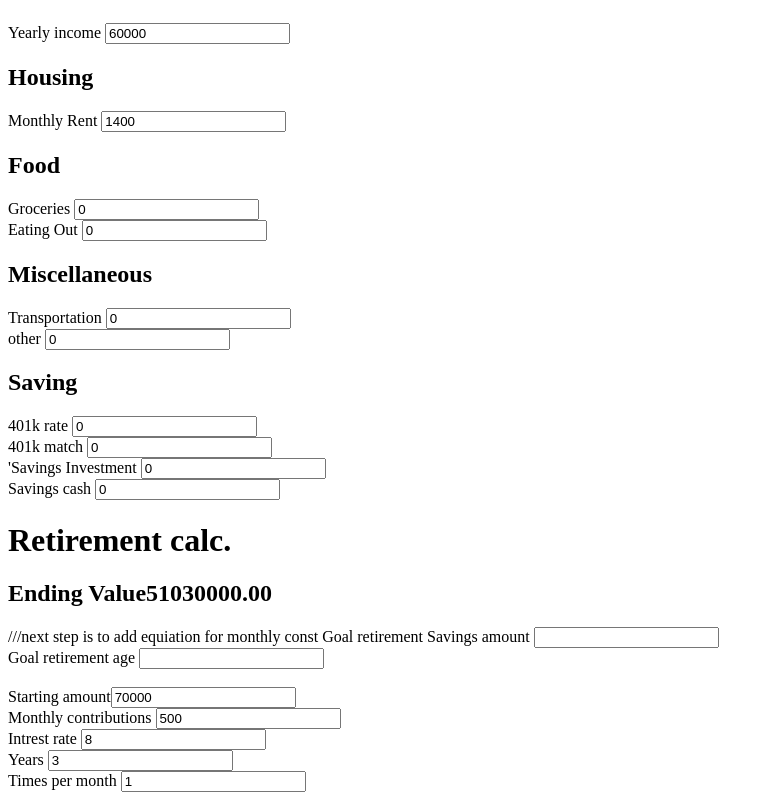
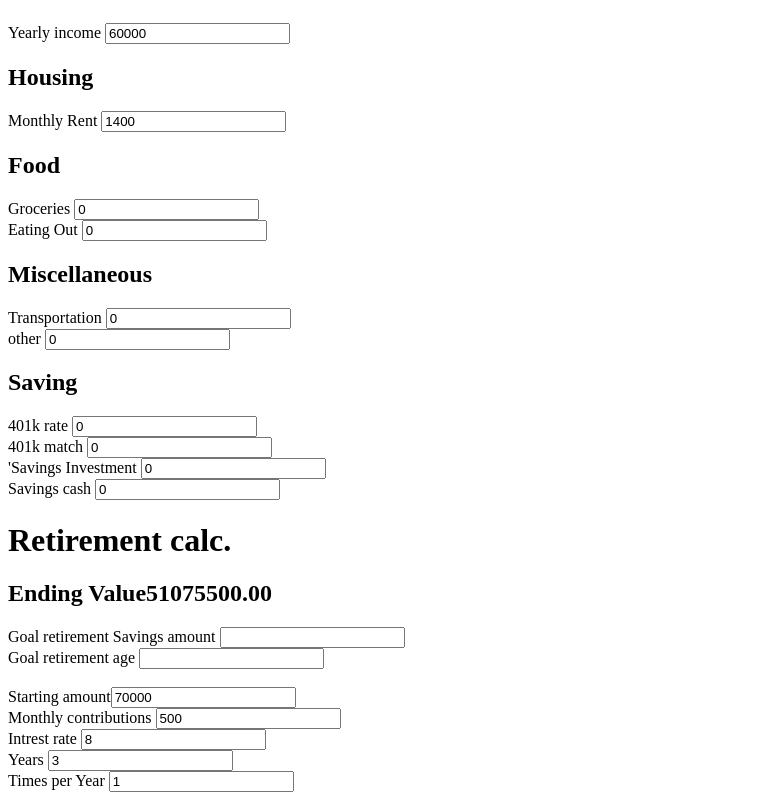
Before and after one commit to BenDMaryland/finder, a React (Create React App) app in the folder my-app/: page / in a window 1280 px wide. Shown: the part 423-1223 px from the top of the page, without its empty margins (0-774 px from the left). Built offline with nearby package versions, Linux system fonts and the light colour scheme; no server answers.

Commit message:
added monthly contricutions

```diff
--- a/my-app/src/components/Retire.js
+++ b/my-app/src/components/Retire.js
@@ -11,21 +11,24 @@ function Retire() {
 
     useEffect(() => {
 
-
-        let nt = timesPerMonth* years
+        console.log("Month cont ", MonthlyContr)
+        let nt = timesPerMonth * years
         let IntrestRate = 1 + (Interest / timesPerMonth)
-        console.log("intr rate", IntrestRate)
         let compounder = Math.pow(IntrestRate, nt)
-console.log(compounder)
-console.log("Results",compounder * initValue )
 
 
+        let FutureValue = MonthlyContr * ((compounder- 1) / (Interest / timesPerMonth))
 
-        setEndingValue(compounder * initValue )
+
+        let princCompoud = compounder * initValue
+
+
+        setEndingValue(princCompoud + FutureValue)
 
 
     }, [years, Interest, MonthlyContr, initValue, timesPerMonth, initValue])
 
+    //Total = [ P(1+r/n)^(nt) ] + [ PMT × (((1 + r/n)^(nt) - 1) / (r/n)) ]
     return (
 
 
@@ -35,16 +38,16 @@ console.log("Results",compounder * initValue )
 
 
 
-///next step is to add equiation for monthly const
+
 
             <label> Goal retirement Savings amount</label> <input ></input><br />
             <label> Goal retirement age   </label><input></input><br />
             <br />
-            <label>Starting amount</label><input value={initValue} onChange={(e) => setinitValue(e.target.value)}></input><br />
-            <label> Monthly contributions   </label ><input value={MonthlyContr} onChange={(e) => setMonthlyContr(e.target.value)}></input><br />
-            <label> Intrest rate   </label><input value={Interest} onChange={(e) => setIInterest(e.target.value)}></input><br />
-            <label> Years  </label ><input value={years} onChange={(e) => setyears(e.target.value)}></input><br />
-            <label> Times per month   </label ><input value={timesPerMonth} onChange={(e) => settimesPerMonth(e.target.value)}></input><br />
+            <label>Starting amount</label><input type={"number"} value={initValue} onChange={(e) => setinitValue(parseInt(e.target.value))}></input><br />
+            <label> Monthly contributions   </label ><input  value={MonthlyContr} type={"number"} onChange={(e) => setMonthlyContr(parseInt(e.target.value))}></input><br />
+            <label> Intrest rate   </label><input type={"number"} value={Interest} onChange={(e) => setIInterest(parseInt(e.target.value))}></input><br />
+            <label> Years  </label ><input type={"number"} value={years} onChange={(e) => setyears(parseInt(e.target.value))}></input><br />
+            <label> Times per Year   </label ><input type={"number"} value={timesPerMonth} onChange={(e) => settimesPerMonth(parseInt(e.target.value))}></input><br />
 
         </div>
     )
```
